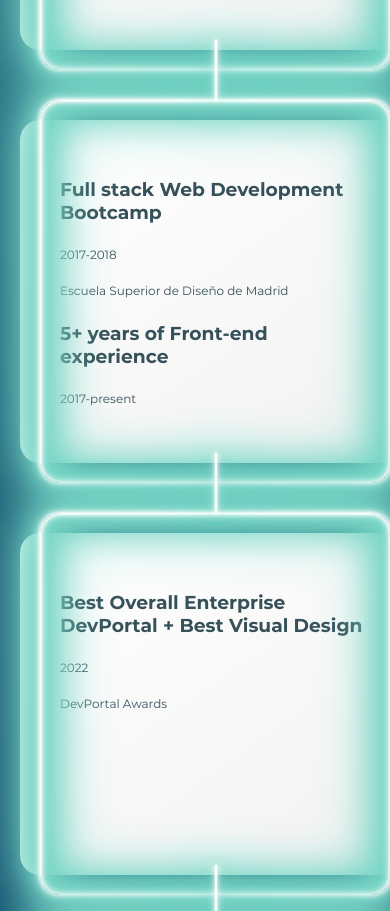
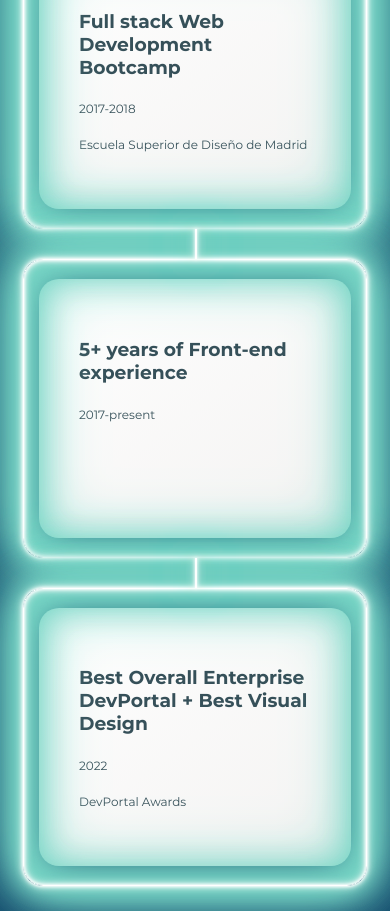
Before and after one commit to PedroOndh/pedroondh.github.io, a Nuxt app: page / in a window 390 px wide. Shown: the part 4300-5211 px from the top of the page. Built offline with nearby package versions, Linux system fonts and the light colour scheme.

Commit message:
feat(studies): responsive version

```diff
--- a/components/Studies.vue
+++ b/components/Studies.vue
@@ -1,6 +1,6 @@
 <template>
   <section class="cv-studies cv-section" id="studies">
-    <h2 class="cv-studies__title">Studies</h2>
+    <h2 class="cv-studies__title">Studies & achievements</h2>
     <div class="cv-studies__wrapper">
       <div class="cv-studies__section cv-studies__section--first">
         <div class="cv-studies__section-text">
@@ -41,10 +41,6 @@
           </h3>
           <p class="cv-studies__section-info">2017-2018</p>
           <p class="cv-studies__section-info">Escuela Superior de Diseño de Madrid</p>
-          <h3 class="cv-studies__section-title cv-studies__section-title--third">
-            5+ years of Front-end experience
-          </h3>
-          <p class="cv-studies__section-info">2017-present</p>
         </div>
         <!--
         <img
@@ -57,10 +53,9 @@
       <div class="cv-studies__section cv-studies__section--fourth">
         <div class="cv-studies__section-text">
           <h3 class="cv-studies__section-title cv-studies__section-title--fourth">
-            Best Overall Enterprise DevPortal + Best Visual Design
+            5+ years of Front-end experience
           </h3>
-          <p class="cv-studies__section-info">2022</p>
-          <p class="cv-studies__section-info">DevPortal Awards</p>
+          <p class="cv-studies__section-info">2017-present</p>
         </div>
         <!--
         <img
@@ -72,9 +67,11 @@
       </div>
       <div class="cv-studies__section cv-studies__section--fifth">
         <div class="cv-studies__section-text">
-          <h3 class="cv-studies__section-title cv-studies__section-title--fifth">Talk</h3>
-          <p class="cv-studies__section-info">2023</p>
-          <p class="cv-studies__section-info">APIDays New York</p>
+          <h3 class="cv-studies__section-title cv-studies__section-title--fifth">
+            Best Overall Enterprise DevPortal + Best Visual Design
+          </h3>
+          <p class="cv-studies__section-info">2022</p>
+          <p class="cv-studies__section-info">DevPortal Awards</p>
         </div>
         <!--
         <img
@@ -121,7 +118,7 @@
       display: grid;
       grid-template-areas:
         'second third fifth'
-        'first third fourth';
+        'first fourth fourth';
       grid-template-rows: 1fr 1fr;
       grid-template-columns: 1fr 1fr 1fr;
       gap: rem(30px);
@@ -184,10 +181,10 @@
       &--third {
         grid-area: third;
         &:before {
-          bottom: 25%;
-          right: rem(-50px);
-          width: rem(30px);
-          height: 2px;
+          left: 50%;
+          bottom: rem(-50px);
+          width: 2px;
+          height: rem(30px);
         }
         &:after {
           @include neonAnimation(6);
@@ -197,7 +194,7 @@
         grid-area: fourth;
         &:before {
           top: rem(-50px);
-          left: 50%;
+          right: 25%;
           width: 2px;
           height: rem(30px);
         }
@@ -220,17 +217,13 @@
     }
     @media screen and (max-width: $breakpoint__tablet--max) {
       &__wrapper {
-        grid-template-areas:
-          'first'
-          'second'
-          'third'
-          'forth'
-          'fifth';
+        grid-template-areas: none;
         grid-template-columns: 1fr;
         grid-template-rows: 1fr 1fr 1fr 1fr 1fr;
       }
       &__section {
-        width: 100%;
+        width: 80%;
+        margin: rem(20px) 10%;
         grid-area: auto;
         &:before {
           top: unset;
@@ -238,11 +231,14 @@
           bottom: rem(-50px);
           right: unset;
           width: 2px;
-          height: rem(60px);
+          height: rem(30px);
+        }
+        &:last-child:before {
+          display: none;
         }
         &:after {
-          width: 90%;
-          left: 5%;
+          width: 110%;
+          left: -5%;
         }
       }
     }
```
